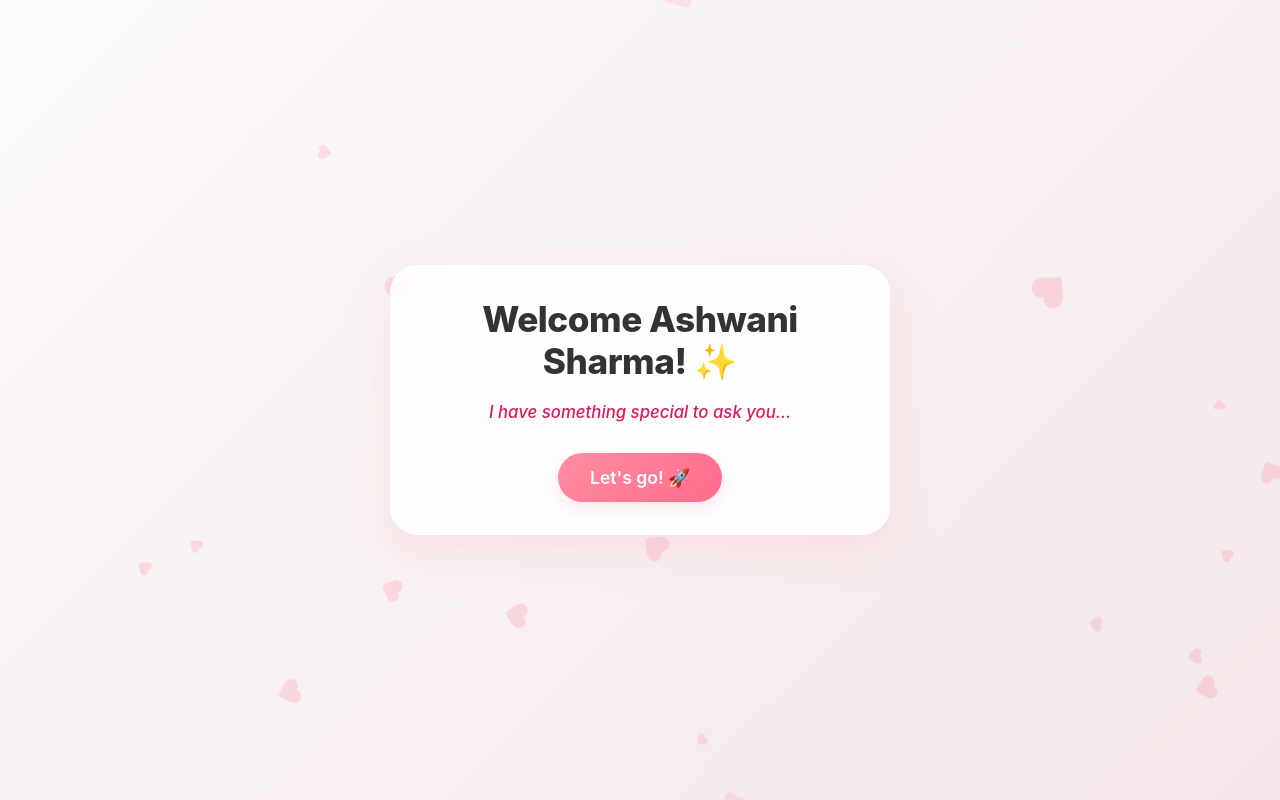
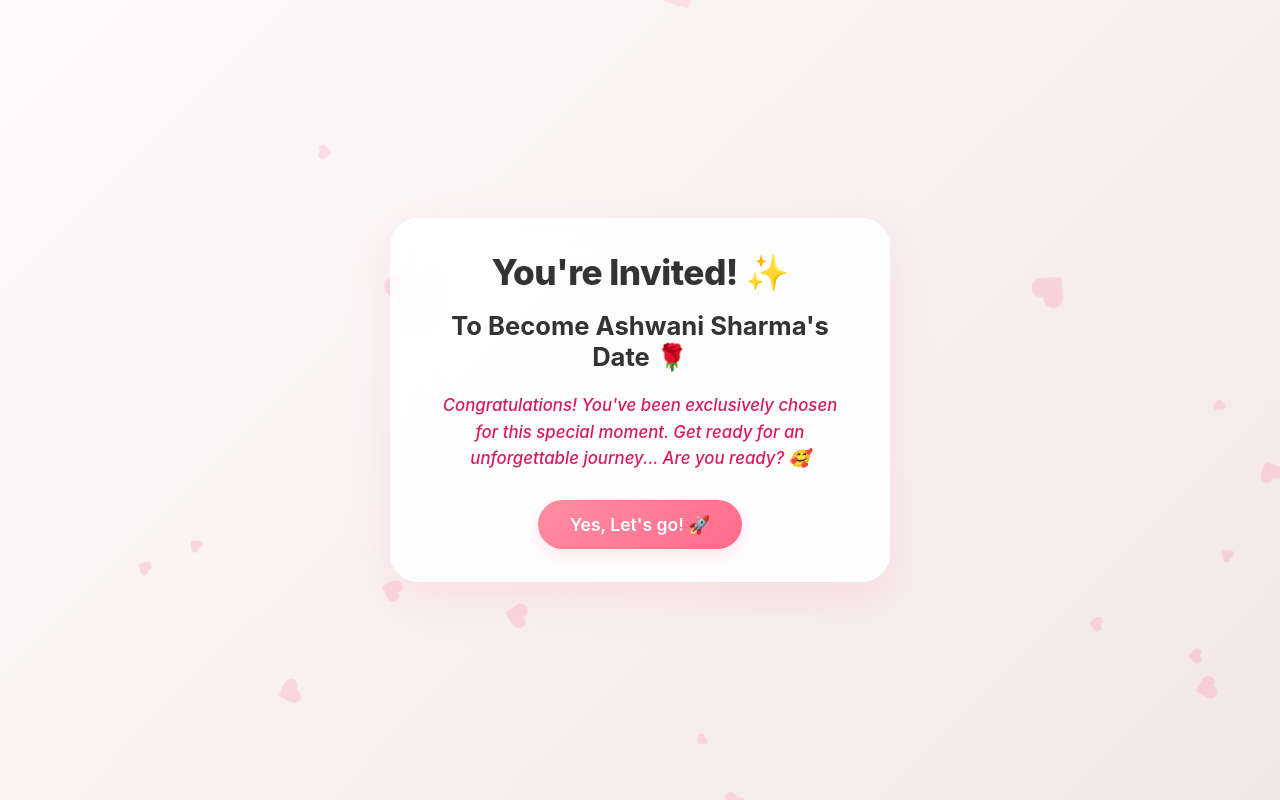
Before and after one commit to nknitishsingh94/Dating-App, a React (Vite) app: page / in a window 1280 px wide. Built offline with nearby package versions, Linux system fonts and the light colour scheme.

Commit message:
style: Update welcome message to be more romantic for Ashwani Sharma

```diff
--- a/src/App.jsx
+++ b/src/App.jsx
@@ -162,9 +162,10 @@ function App() {
       <div className="glass-container">
         {step === 0 && (
           <div>
-            <h1>Welcome Ashwani Sharma! ✨</h1>
-            <p className="sweet-note">I have something special to ask you...</p>
-            <button className="btn" onClick={handleNext}>Let's go! 🚀</button>
+            <h1>You're Invited! ✨</h1>
+            <h2>To Become Ashwani Sharma's Date 🌹</h2>
+            <p className="sweet-note">Congratulations! You've been exclusively chosen for this special moment. Get ready for an unforgettable journey... Are you ready? 🥰</p>
+            <button className="btn" onClick={handleNext}>Yes, Let's go! 🚀</button>
           </div>
         )}
 
```
